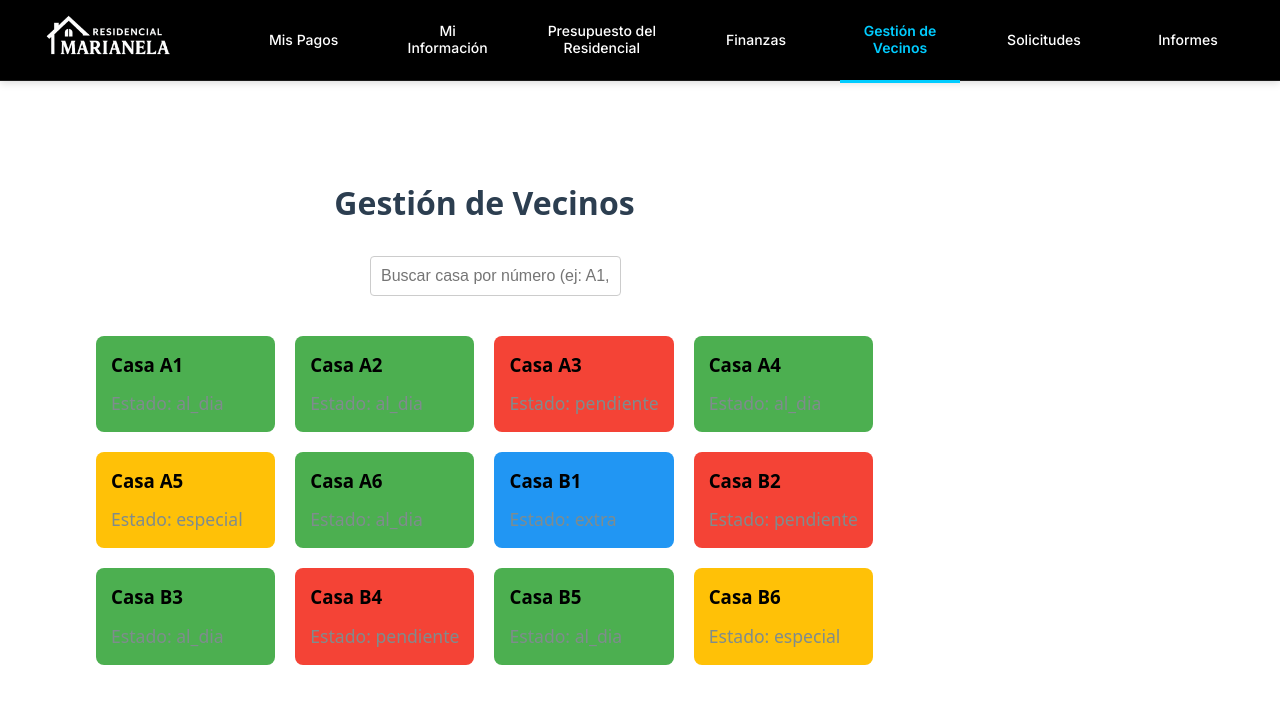
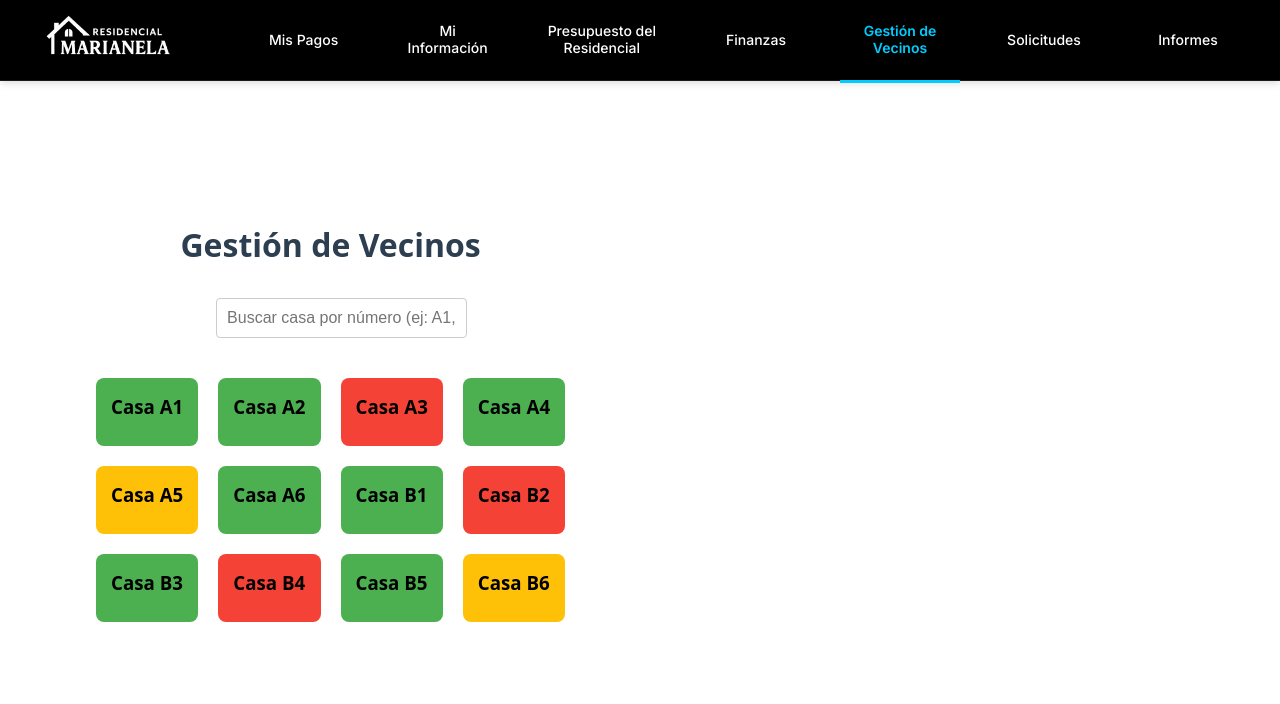
Before and after one commit to PavsCR/sistema-residencial-marianela, a React (Vite) app in the folder frontend/: page /gestion-vecinos in a window 1280 px wide. Shown: the top 704 px of the page. Built offline with nearby package versions, Linux system fonts and the light colour scheme.

Commit message:
Correcciones

```diff
--- a/frontend/src/gestion-vecinos/GestionVecinos.tsx
+++ b/frontend/src/gestion-vecinos/GestionVecinos.tsx
@@ -35,7 +35,6 @@ const GestionVecinos = () => {
             onClick={() => handleHouseClick(house.id)}
           >
             <h3>Casa {house.id}</h3>
-            <p>Estado: {house.status}</p>
           </div>
         ))}
       </div>
--- a/frontend/src/shared/data/houses.ts
+++ b/frontend/src/shared/data/houses.ts
@@ -19,7 +19,7 @@ export const houses: HouseData[] = [
   { id: 'A6', status: 'al_dia', position: { top: '35%', left: '25%' } },
 
   // Right side houses (B series)
-  { id: 'B1', status: 'extra', position: { top: '10%', left: '30%' } },
+  { id: 'B1', status: 'al_dia', position: { top: '10%', left: '30%' } },
   { id: 'B2', status: 'pendiente', position: { top: '15%', left: '30.5%' } },
   { id: 'B3', status: 'al_dia', position: { top: '20%', left: '31%' } },
   { id: 'B4', status: 'pendiente', position: { top: '25%', left: '31%' } },
```
